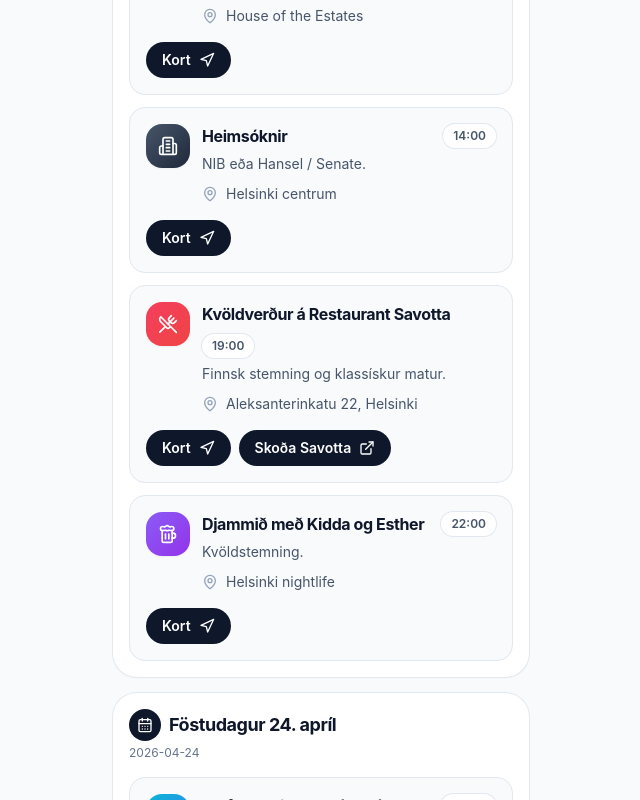
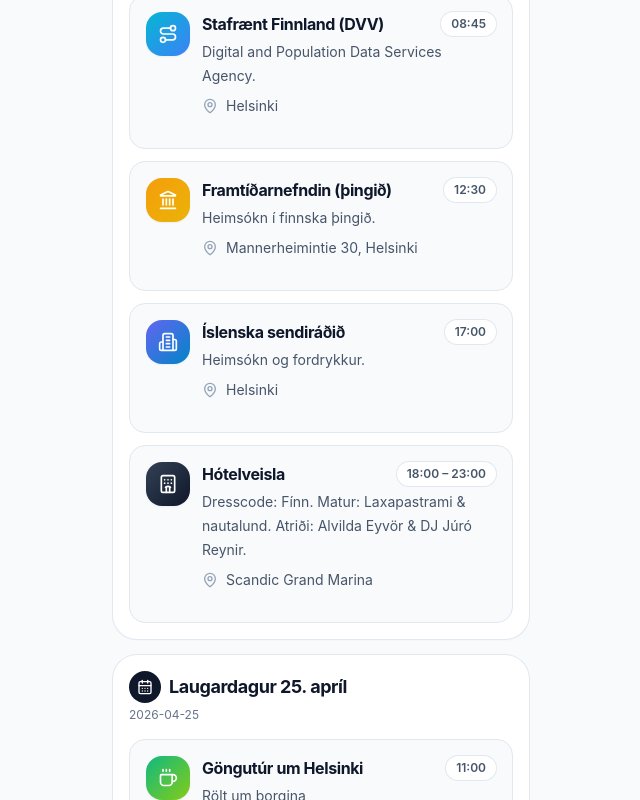
Before and after one commit to pikatshu/ferdaapp, a React (Vite) app: page / in a window 1280 px wide. Shown: the part 3400-4200 px from the top of the page, without its empty margins (319-959 px from the left). Built offline with nearby package versions, Linux system fonts and the light colour scheme.

Commit message:
Update App.tsx

```diff
--- a/src/App.tsx
+++ b/src/App.tsx
@@ -108,18 +108,6 @@ const days: DayItem[] = [
         icon: Plane,
         accent: 'from-indigo-500 to-sky-600',
       },
-      {
-        start: '2026-04-22T18:00:00+03:00',
-        time: '18:00 – 20:00',
-        title: 'Gufa á Löyly Helsinki',
-        details: 'Matur, sauna og útsýni við sjóinn.',
-        location: 'Hernesaarenranta 4, Helsinki',
-        mapsQuery: 'Loyly Helsinki Hernesaarenranta 4 Helsinki',
-        link: 'https://www.loylyhelsinki.fi',
-        linkLabel: 'Skoða Löyly',
-        icon: Sparkles,
-        accent: 'from-amber-500 to-orange-500',
-      },
     ],
   },
   {
@@ -159,36 +147,17 @@ const days: DayItem[] = [
       {
         start: '2026-04-23T14:00:00+03:00',
         time: '14:00',
-        title: 'Heimsóknir',
-        details: 'NIB eða Hansel / Senate.',
+        title: 'NIB eða Hansel / Senate.',
+        details: 'Hópnum skipt eftir skráningu',
         location: 'Helsinki centrum',
-        mapsQuery: 'Helsinki city centre',
+        mapsLinks: [
+          { label: 'NIB', query: 'Fabianinkatu 34 Helsinki' },
+          { label: 'Hansel / Senate', query: 'Mannerheiminaukio 1 A Helsinki' }
+        ],
         icon: Building2,
         accent: 'from-slate-600 to-slate-800',
-      },
-      {
-        start: '2026-04-23T19:00:00+03:00',
-        time: '19:00',
-        title: 'Kvöldverður á Restaurant Savotta',
-        details: 'Finnsk stemning og klassískur matur.',
-        location: 'Aleksanterinkatu 22, Helsinki',
-        mapsQuery: 'Restaurant Savotta Aleksanterinkatu 22 Helsinki',
-        link: 'https://www.savotta.fi',
-        linkLabel: 'Skoða Savotta',
-        icon: UtensilsCrossed,
-        accent: 'from-rose-500 to-red-500',
-      },
-      {
-        start: '2026-04-23T22:00:00+03:00',
-        time: '22:00',
-        title: 'Djammið með Kidda og Esther',
-        details: 'Kvöldstemning.',
-        location: 'Helsinki nightlife',
-        mapsQuery: 'Helsinki nightlife',
-        icon: Beer,
-        accent: 'from-violet-500 to-purple-600',
-      },
-    ],
+      }
+      ],
   },
   {
     day: 'Föstudagur 24. apríl',
@@ -242,9 +211,9 @@ const days: DayItem[] = [
     events: [
       {
         start: '2026-04-25T11:00:00+03:00',
-        time: 'Sveigjanlegt',
+        time: '11:00',
         title: 'Göngutúr um Helsinki',
-        details: 'Gott fyrir kaffihús, markaði og myndir.',
+        details: 'Rölt um borgina',
         location: 'Katajanokka / Market Square',
         mapsQuery: 'Kauppatori Helsinki',
         icon: Coffee,
@@ -681,11 +650,11 @@ function App() {
                             </div>
                           </div>
                           <div className="mt-4 flex flex-wrap gap-2">
-                            {event.mapsQuery && (
-                              <Pill onClick={() => openInMaps(event.mapsQuery!)}>
-                                Kort <Navigation className="h-4 w-4" />
+                            {event.mapsLinks?.map((link, i) => (
+                              <Pill key={i} onClick={() => openInMaps(link.query)}>
+                                {link.label} <Navigation className="h-4 w-4" />
                               </Pill>
-                            )}
+                            ))}
                             {event.link && (
                               <Pill onClick={() => openLink(event.link!)}>
                                 {event.linkLabel ?? 'Síða'} <ExternalLink className="h-4 w-4" />
```
